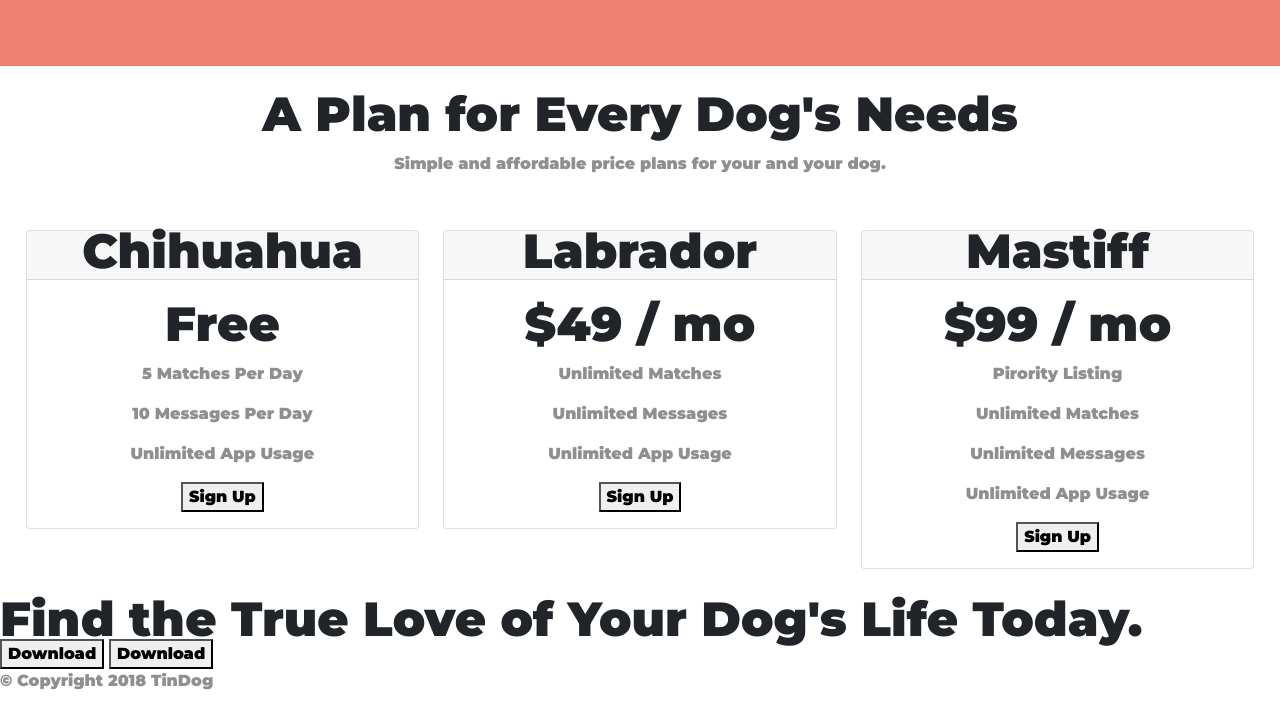
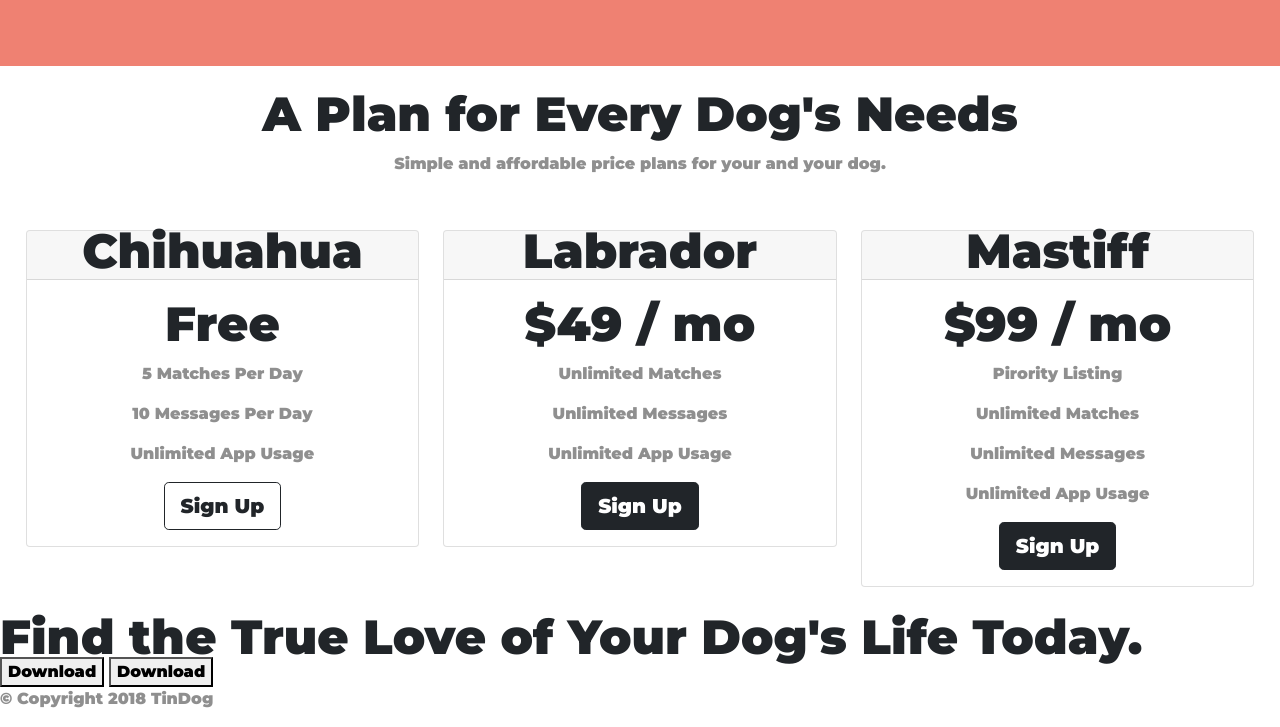
Before and after one commit to Adhuron/TinDog, a plain HTML site: page index.html in a window 1280 px wide. Shown: the part 2060-2787 px from the top of the page. Drawn offline with nearby package versions, Linux system fonts and the light colour scheme.

Commit message:
Add files via upload
Pricing finished

```diff
--- a/index.html
+++ b/index.html
@@ -147,7 +147,7 @@
           <p>5 Matches Per Day</p>
           <p>10 Messages Per Day</p>
           <p>Unlimited App Usage</p>
-          <button type="button">Sign Up</button>
+          <button class="btn btn-lg btn-block btn-outline-dark" type="button">Sign Up</button>
         </div>
       </div>
     </div>
@@ -162,7 +162,7 @@
           <p>Unlimited Matches</p>
           <p>Unlimited Messages</p>
           <p>Unlimited App Usage</p>
-          <button type="button">Sign Up</button>
+          <button class="btn btn-lg btn-block btn-dark" type="button">Sign Up</button>
         </div>
       </div>
     </div>
@@ -178,7 +178,7 @@
           <p>Unlimited Matches</p>
           <p>Unlimited Messages</p>
           <p>Unlimited App Usage</p>
-          <button type="button">Sign Up</button>
+          <button class="btn btn-lg btn-block btn-dark" type="button">Sign Up</button>
         </div>
       </div>
 </div>
```
